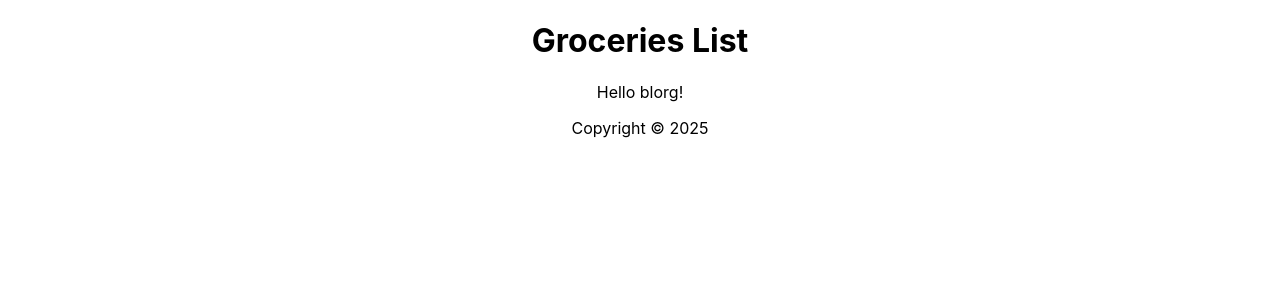
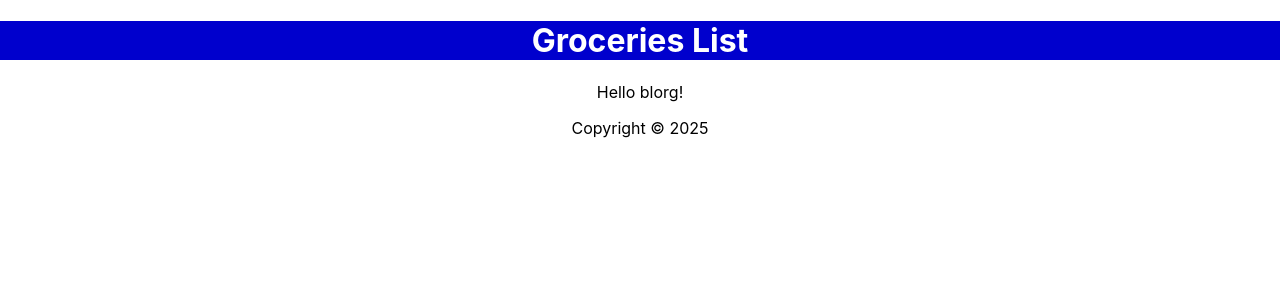
Before and after one commit to EccentricTom/full_react_tutorial, a React (Create React App) app: page / in a window 1280 px wide. Shown: the top 300 px of the page. Built offline with nearby package versions, Linux system fonts and the light colour scheme; the HTML template or start-up script is replaced by a standard one.

Commit message:
Experimented with in-line styling

```diff
--- a/src/App.js
+++ b/src/App.js
@@ -1,4 +1,3 @@
-import logo from "./logo.svg";
 import "./App.css";
 import Header from "./Header";
 import Content from "./Content";
--- a/src/Footer.js
+++ b/src/Footer.js
@@ -1,5 +1,3 @@
-import React from 'react';
-
 const Footer = () => {
     const today = new Date();
   return (
--- a/src/Header.js
+++ b/src/Header.js
@@ -1,8 +1,9 @@
-import React from 'react';
-
 const Header = () => {
   return (
-    <header>
+    <header style = {{
+      backgroundColor: "mediumblue",
+      color: "white"
+    }}>
       <h1>Groceries List</h1>
     </header>
   );
```
